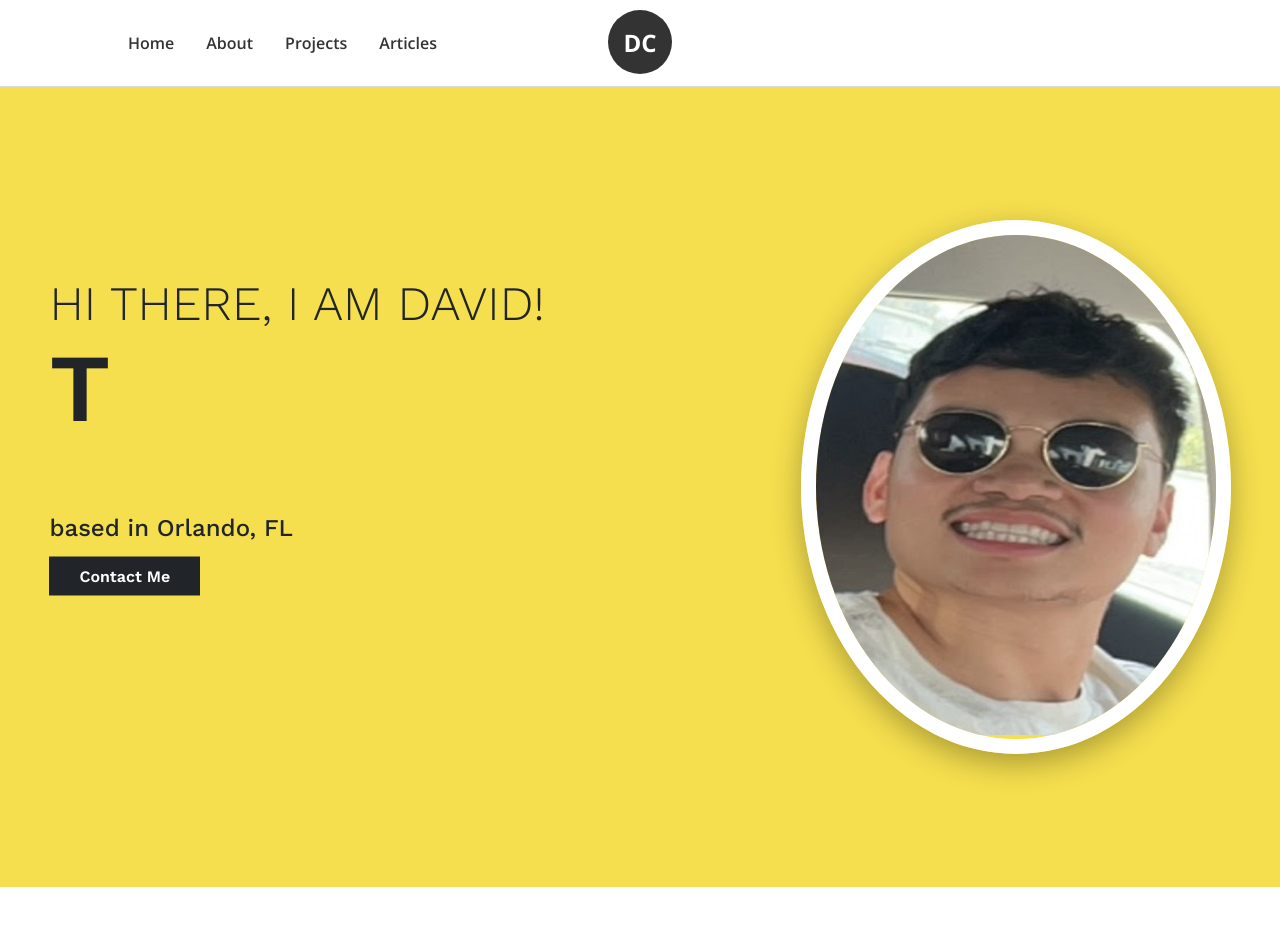
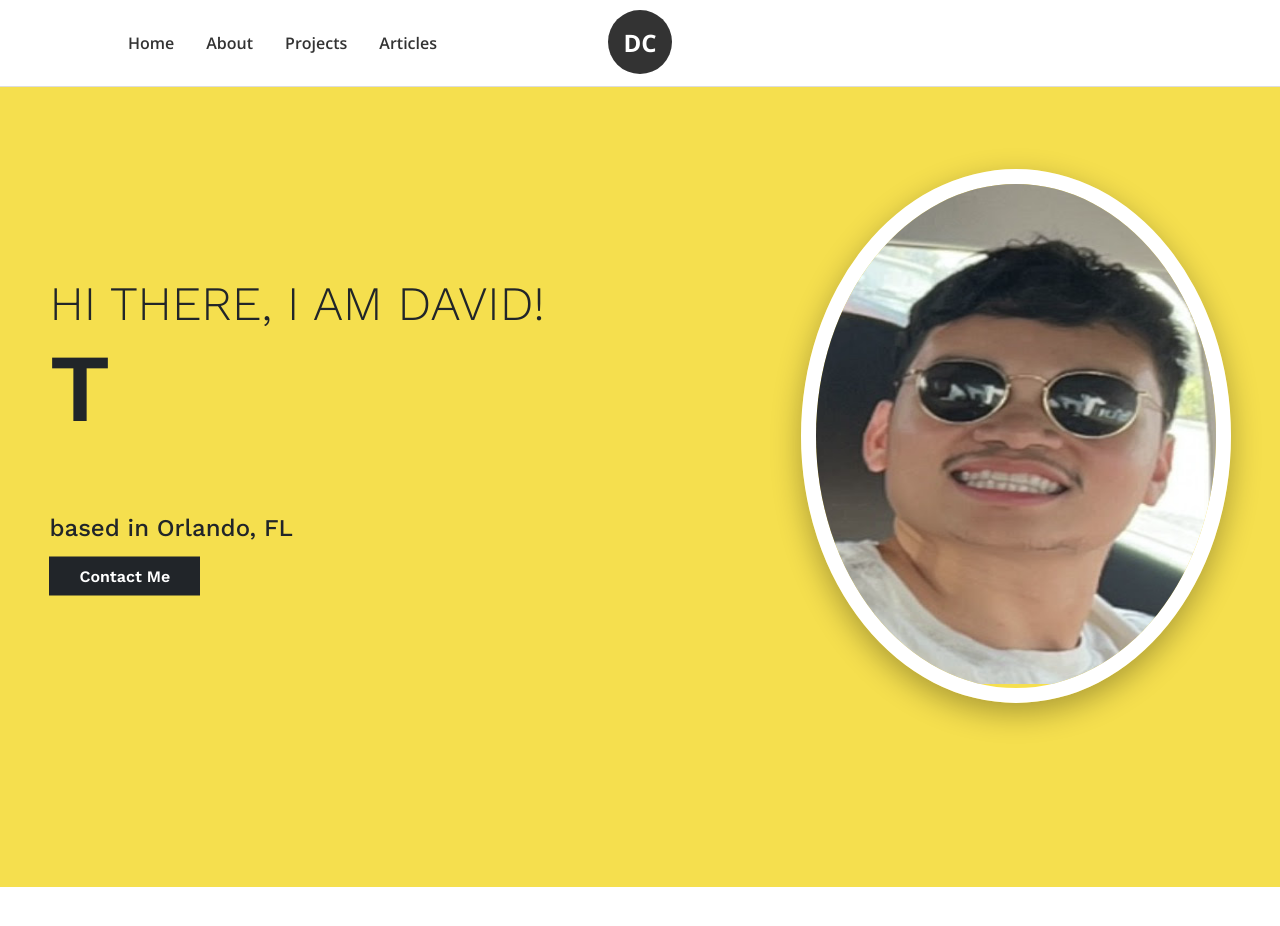
Before and after one commit to xxdavexx23/xxdavexx23.github.io, a Next.js app: page / in a window 1280 px wide. Shown: the top 926 px of the page. Built offline with nearby package versions, Linux system fonts and the light colour scheme.

Commit message:
Adjusted margins

```diff
--- a/src/app/Home.module.css
+++ b/src/app/Home.module.css
@@ -32,6 +32,7 @@
     overflow: hidden;
     /** give it a 3D look with an big shadow */
     box-shadow: 0 10px 30px rgba(0, 0, 0, 0.3);
+    margin-top: -8%;
 
 
 }
```
